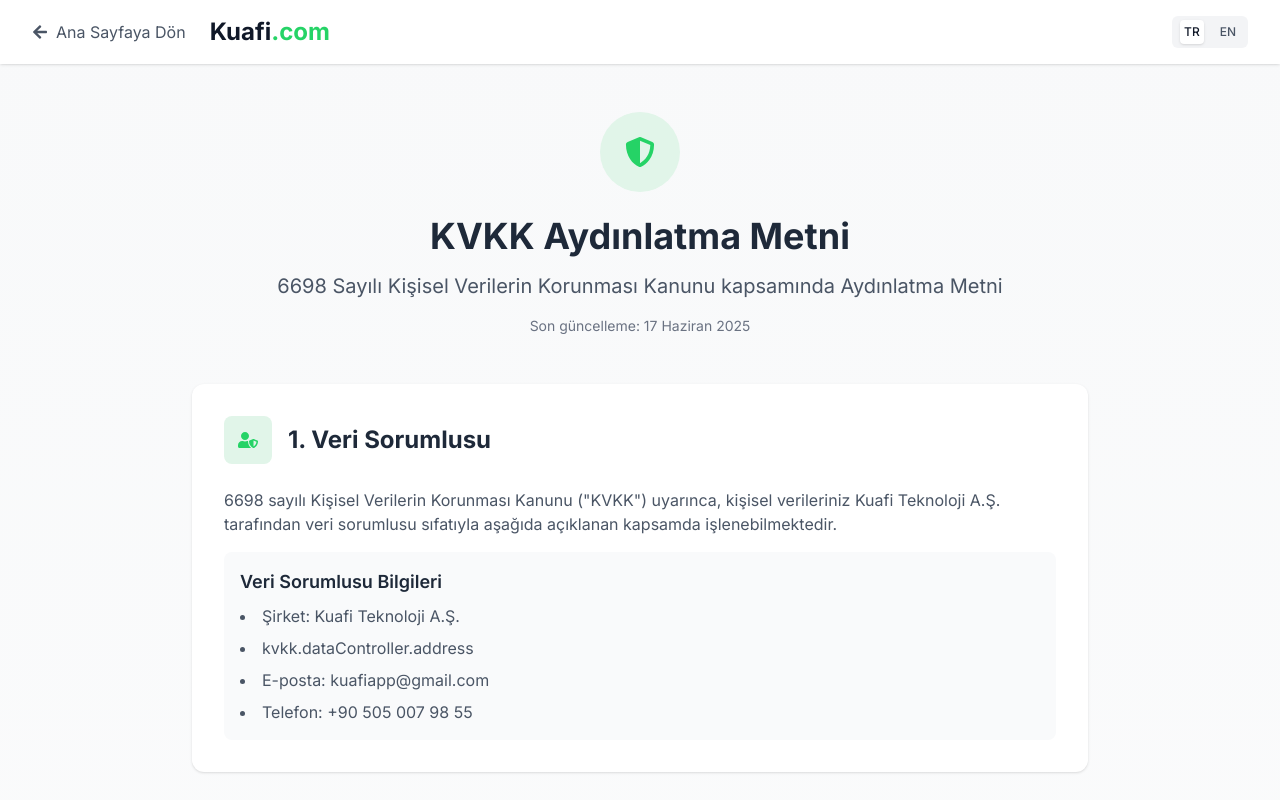
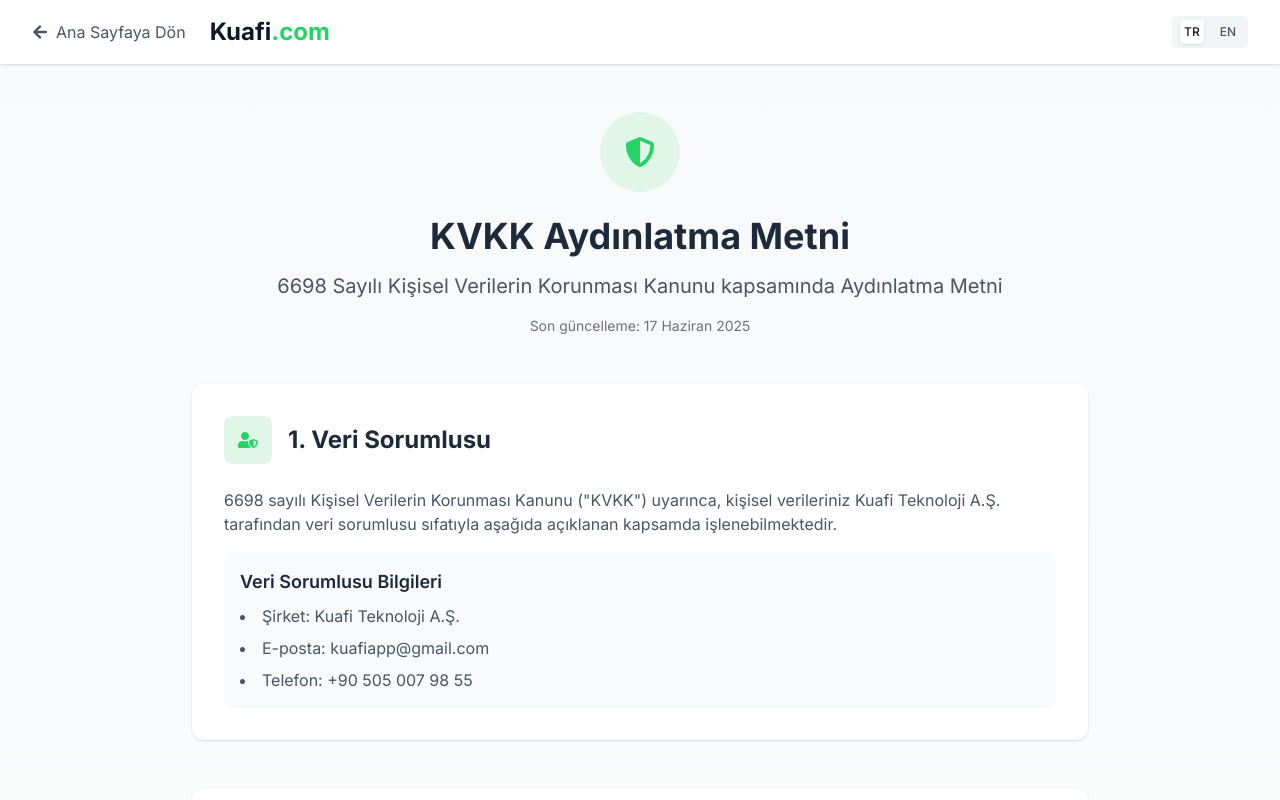
Before and after one commit to tahagunees/Kuafi-Landing, a Next.js app: page /kvkk in a window 1280 px wide. Shown: the top 800 px of the page. Built offline with nearby package versions, Linux system fonts and the light colour scheme.

Commit message:
Remove outdated address entry from KVKK page for improved localization clarity.

```diff
--- a/src/app/kvkk/page.tsx
+++ b/src/app/kvkk/page.tsx
@@ -79,7 +79,7 @@
                     <h3 className="text-lg font-semibold text-gray-800 mb-2">{t('kvkk.dataController.info')}</h3>
                     <ul className="list-disc list-inside text-gray-600 space-y-2">
                       <li>{t('kvkk.dataController.company')}</li>
-                      <li>{t('kvkk.dataController.address')}</li>
+
                       <li>{t('kvkk.dataController.email')}</li>
                       <li>{t('kvkk.dataController.phone')}</li>
                     </ul>
```
